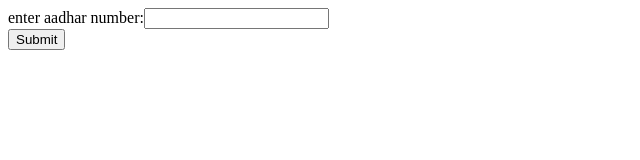
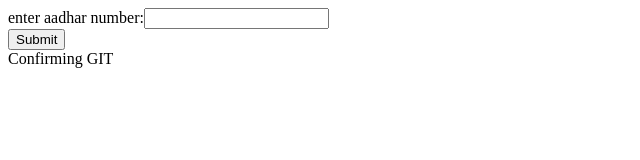
Before and after one commit to H3RI3R/AadharAutomation, a plain HTML site: page Papa/webroot/index.html in a window 1280 px wide. Shown: the whole page, without its empty margins (0-640 px from the left). Drawn offline with Linux system fonts and the light colour scheme.

Commit message:
confirming git commit

```diff
--- a/Papa/webroot/index.html
+++ b/Papa/webroot/index.html
@@ -9,6 +9,6 @@
 enter aadhar number:<input type = "text" name = "ad"><br>
 <input type = "submit">
 </form>
-
+Confirming GIT
 </body>
 </html>
```
